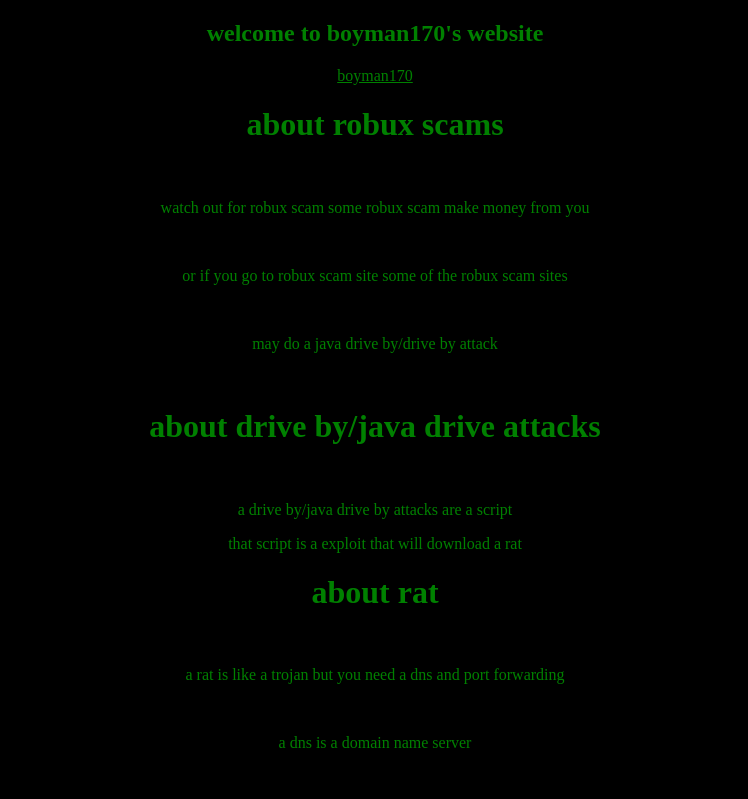
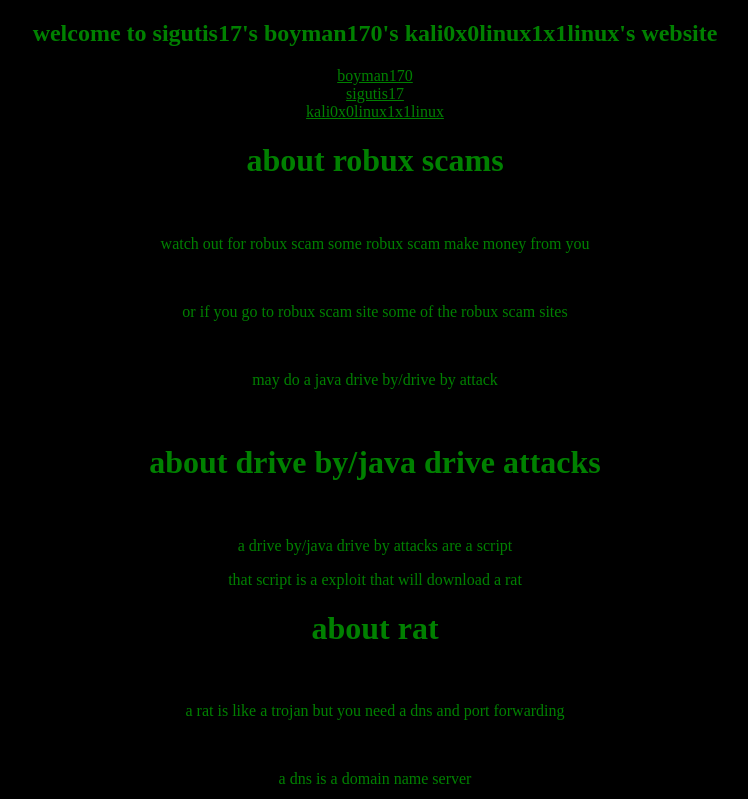
Before and after one commit to lewisstechfan/lewisstechfan.github.io, a plain HTML site: page index.html in a window 1280 px wide. Shown: the top 799 px of the page, without its empty margins (265-1013 px from the left). Drawn offline with Linux system fonts and the light colour scheme.

Commit message:
Update index.html

```diff
--- a/index.html
+++ b/index.html
@@ -9,8 +9,13 @@ color:green;
 </head>
 <body>
 <center>
-<h2>welcome to boyman170's website</h2>
+<h2>welcome to sigutis17's boyman170's kali0x0linux1x1linux's website</h2>
 <a style="color:green;" href="https://www.roblox.com/users/164049036/profile">boyman170</a>
+  <br>
+  <a style="color:green;" href="https://www.roblox.com/users/125021023/profile">sigutis17</a>
+  <br>
+  <a style="color:green;" href="https://www.roblox.com/users/200801832/profile">kali0x0linux1x1linux</a>
+  <br>
 <h1>about robux scams</h1>
 <br>
 <p>watch out for robux scam some robux scam make money from you</p>
```
